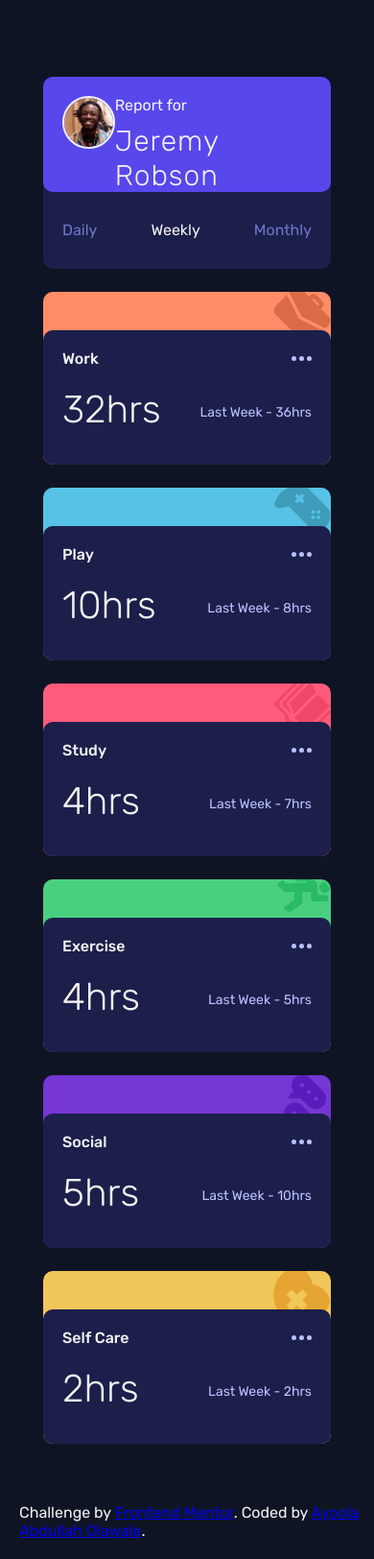
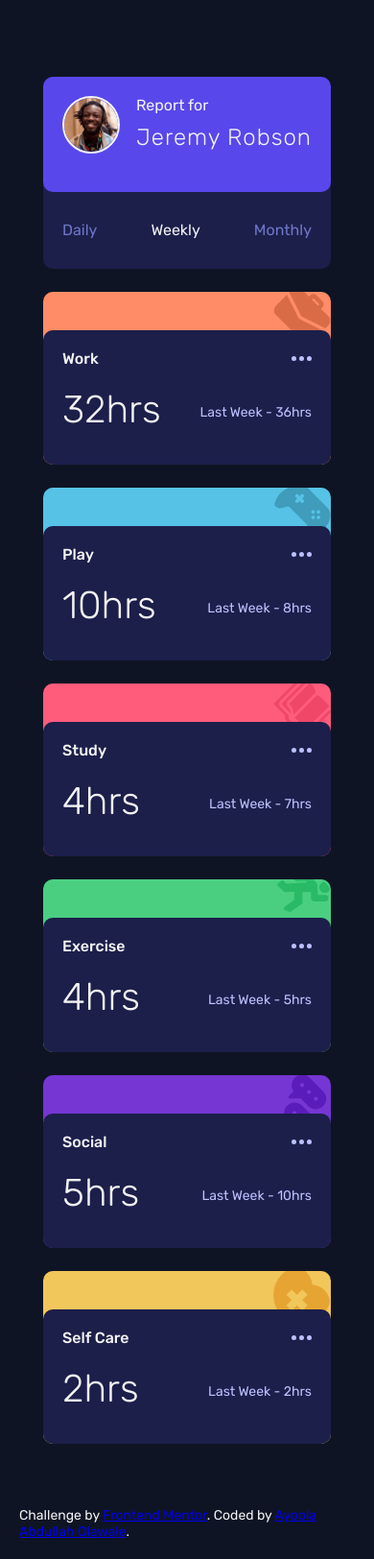
Before and after one commit to abdullah43577/time-tracking-dashboard, a plain HTML site: page index.html in a window 390 px wide. Shown: the whole page at 96% size. Drawn offline with Linux system fonts and the light colour scheme.

Commit message:
made a little change to the styles.css file

```diff
--- a/styles.css
+++ b/styles.css
@@ -248,4 +248,12 @@ footer {
   div.first_sect > h2 {
     font-size: 18px;
   }
+
+  div.nameCont > h2 {
+    font-size: 24px;
+  }
+
+  footer {
+    font-size: 14px;
+  }
 }
```
